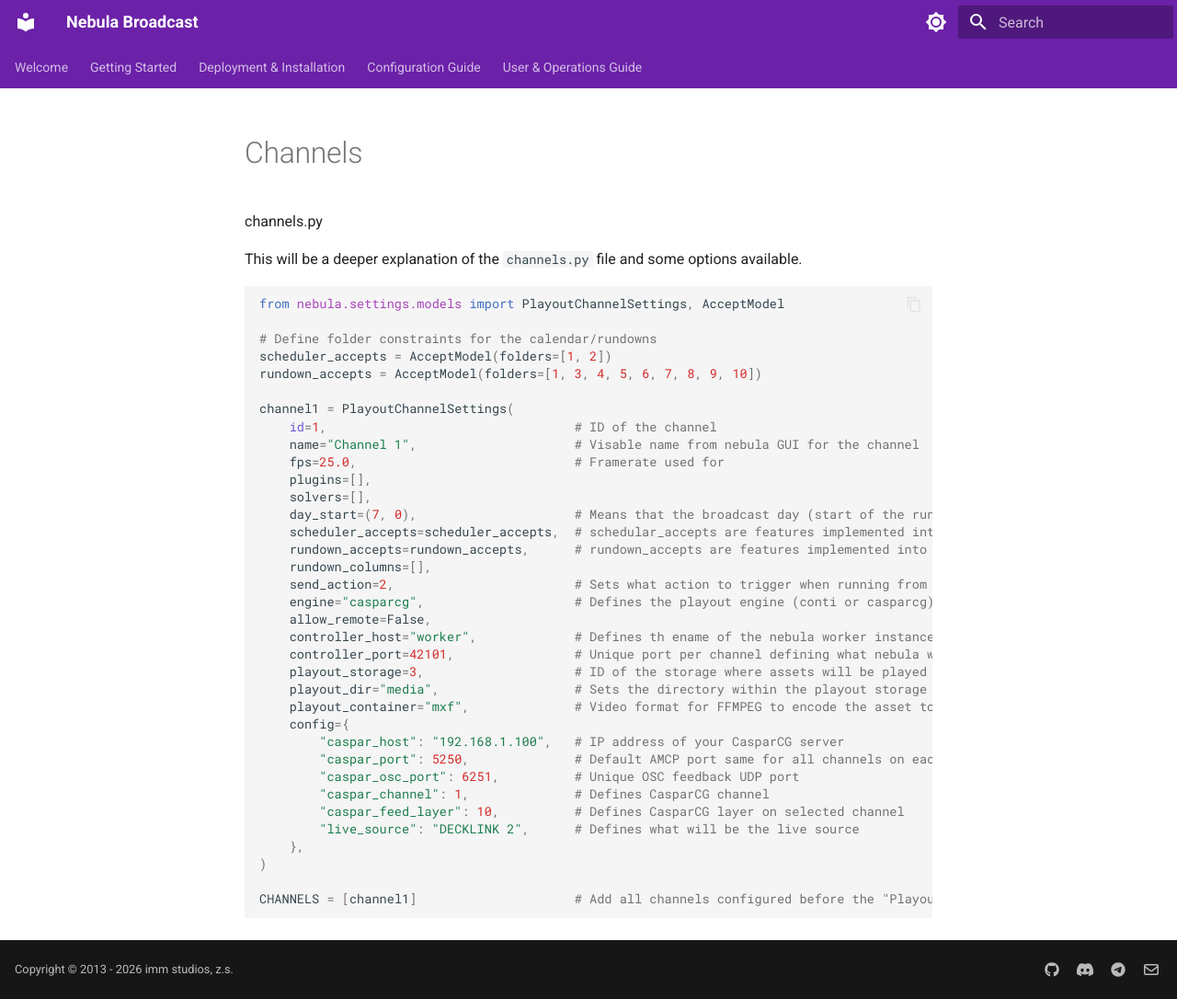
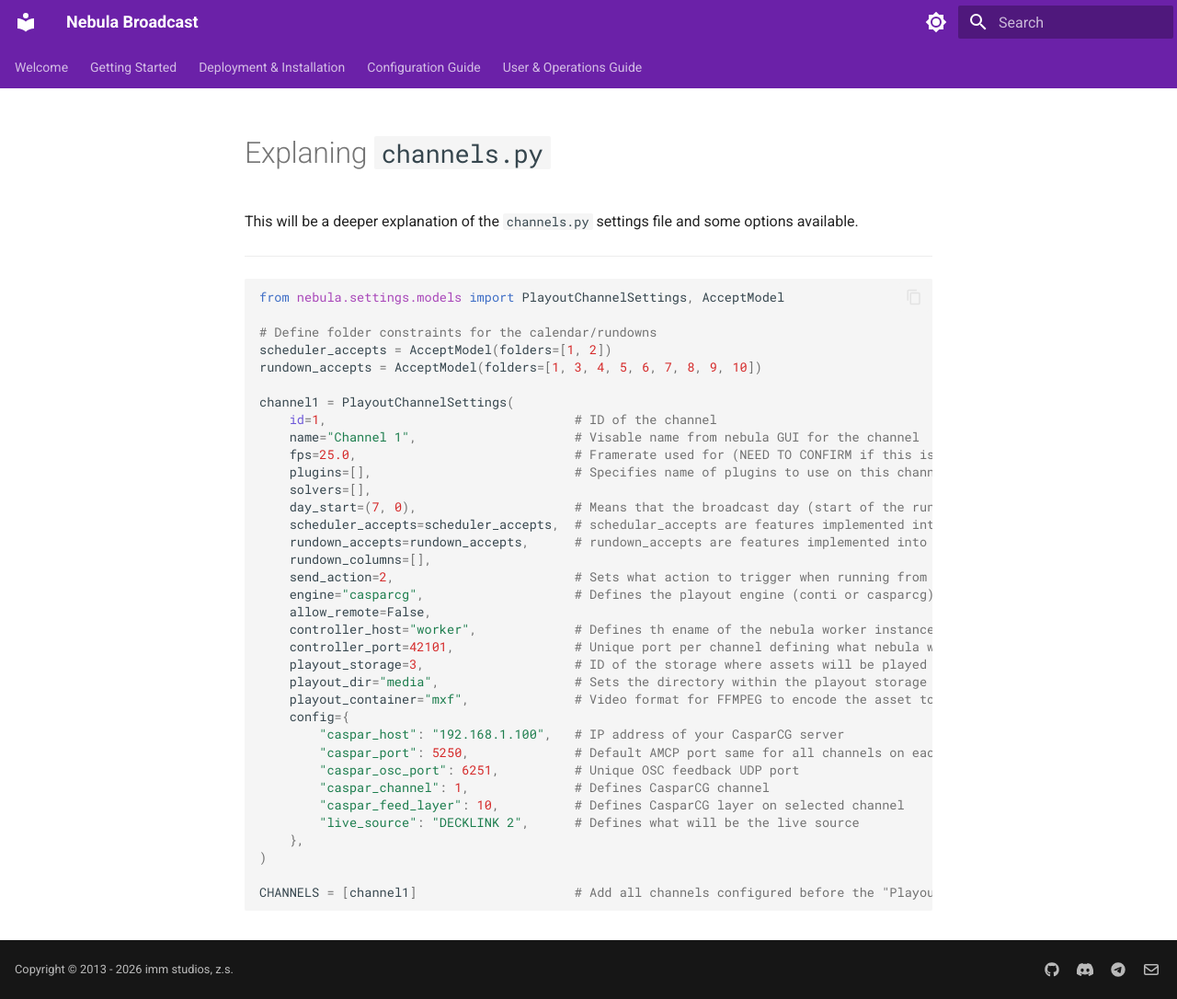
Before and after one commit to nebulabroadcast/nebula-docs, an MkDocs documentation site: the page built from docs/setup/settings-explained/channels.md, in a window 1280 px wide and 1086 px high. Shown: the whole window at 92% size. Built offline with MkDocs 1.6.1 and Material for MkDocs 9.7.7, drawn with Linux system fonts in a browser that asks for light colours.

Commit message:
Added more information to channels.md

````diff
--- a/docs/setup/settings-explained/channels.md
+++ b/docs/setup/settings-explained/channels.md
@@ -1,7 +1,8 @@
-channels.py
+# Explaning `channels.py`
 
-This will be a deeper explanation of the `channels.py` file and some options available.
+This will be a deeper explanation of the `channels.py` settings file and some options available.
 
+---
 
 ```python
 from nebula.settings.models import PlayoutChannelSettings, AcceptModel
@@ -13,8 +14,8 @@
 channel1 = PlayoutChannelSettings(
     id=1,                                 # ID of the channel
     name="Channel 1",                     # Visable name from nebula GUI for the channel
-    fps=25.0,                             # Framerate used for
-    plugins=[],
+    fps=25.0,                             # Framerate used for (NEED TO CONFIRM if this is for FFMPEG Encode when sent to playout media storage?)
+    plugins=[],                           # Specifies name of plugins to use on this channel
     solvers=[],
     day_start=(7, 0),                     # Means that the broadcast day (start of the rundown) starts. In this example the 7 means 07:00 and the 0 is a offset of zero.
     scheduler_accepts=scheduler_accepts,  # schedular_accepts are features implemented into the EOL firefly client but not yet added to the web GUI. This also defines the value to the line at the top so you don't have to edit every channels value.
````
